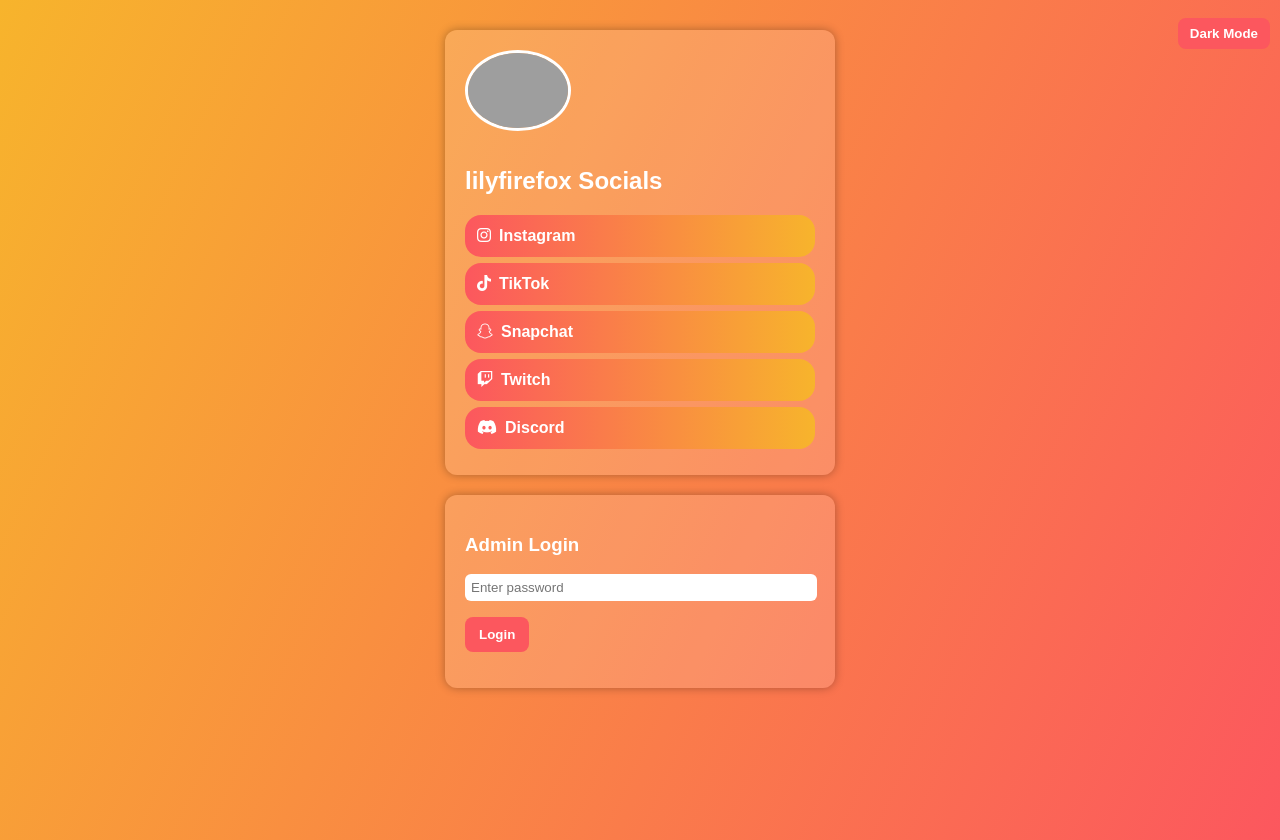
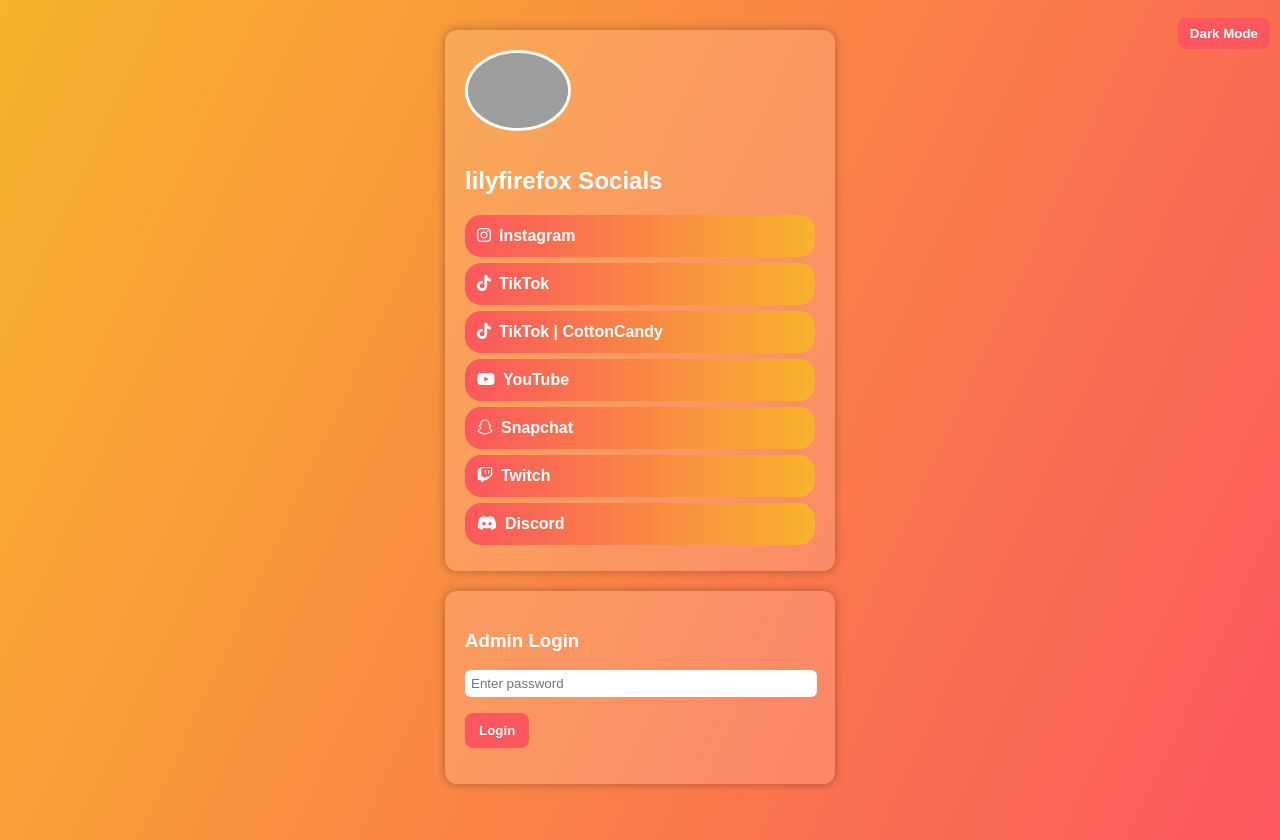
Before and after one commit to skyfoxofficial3994/Hawkins, a plain HTML site: page index.html in a window 1280 px wide. Drawn offline with Linux system fonts and the light colour scheme; grey boxes are pictures that could not be loaded.

Commit message:
new changes

```diff
--- a/index.html
+++ b/index.html
@@ -190,6 +190,8 @@
     links: [
       { label: "Instagram", url: "https://instagram.com/skyfoxofficial3994", icon: "fab fa-instagram" },
       { label: "TikTok", url: "https://tiktok.com/@skyfoxofficial3994", icon: "fab fa-tiktok" },
+      { label: "TikTok | CottonCandy", url: "https://www.tiktok.com/@cottoncandy2421", icon: "fab fa-tiktok" },
+      { label: "YouTube", url: "https://youtube.com/@skyfoxofficial3994", icon: "fab fa-youtube" },
       { label: "Snapchat", url: "https://snapchat.com/add/mhawkins2321", icon: "fab fa-snapchat-ghost" },
       { label: "Twitch", url: "https://www.twitch.tv/lilyfoxfire", icon: "fab fa-twitch" },
       { label: "Discord", url: "https://discord.gg/b2Zxbeu4Hc", icon: "fab fa-discord" }
```
